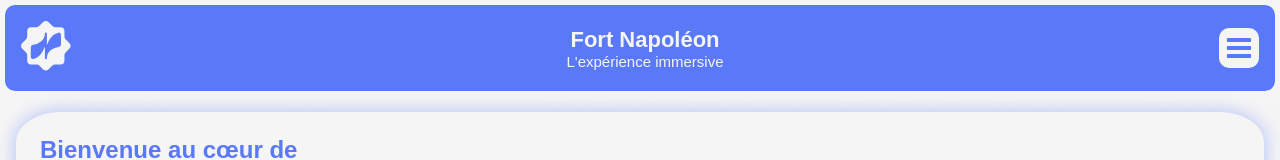
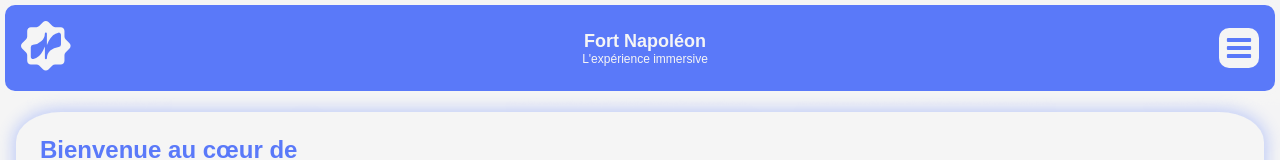
Before and after one commit to PicT0sE/Experience-immersive, a plain HTML site: page index.html in a window 1280 px wide. Shown: the top 160 px of the page. Drawn offline with Linux system fonts and the light colour scheme; a web font is replaced by a local one.

Commit message:
nav bar taille police v2

```diff
--- a/style.css
+++ b/style.css
@@ -49,14 +49,14 @@ html, body {
 }
 
 .title {
-  font-size: 22px;
+  font-size: 18px;
   color: var(--white-color);
   font-weight: 700;
   text-align: center;
 }
 
 .subtitle {
-  font-size: 15px;
+  font-size: 12px;
   color: var(--white-color);
   font-weight: 400;
   text-align: center;
```
